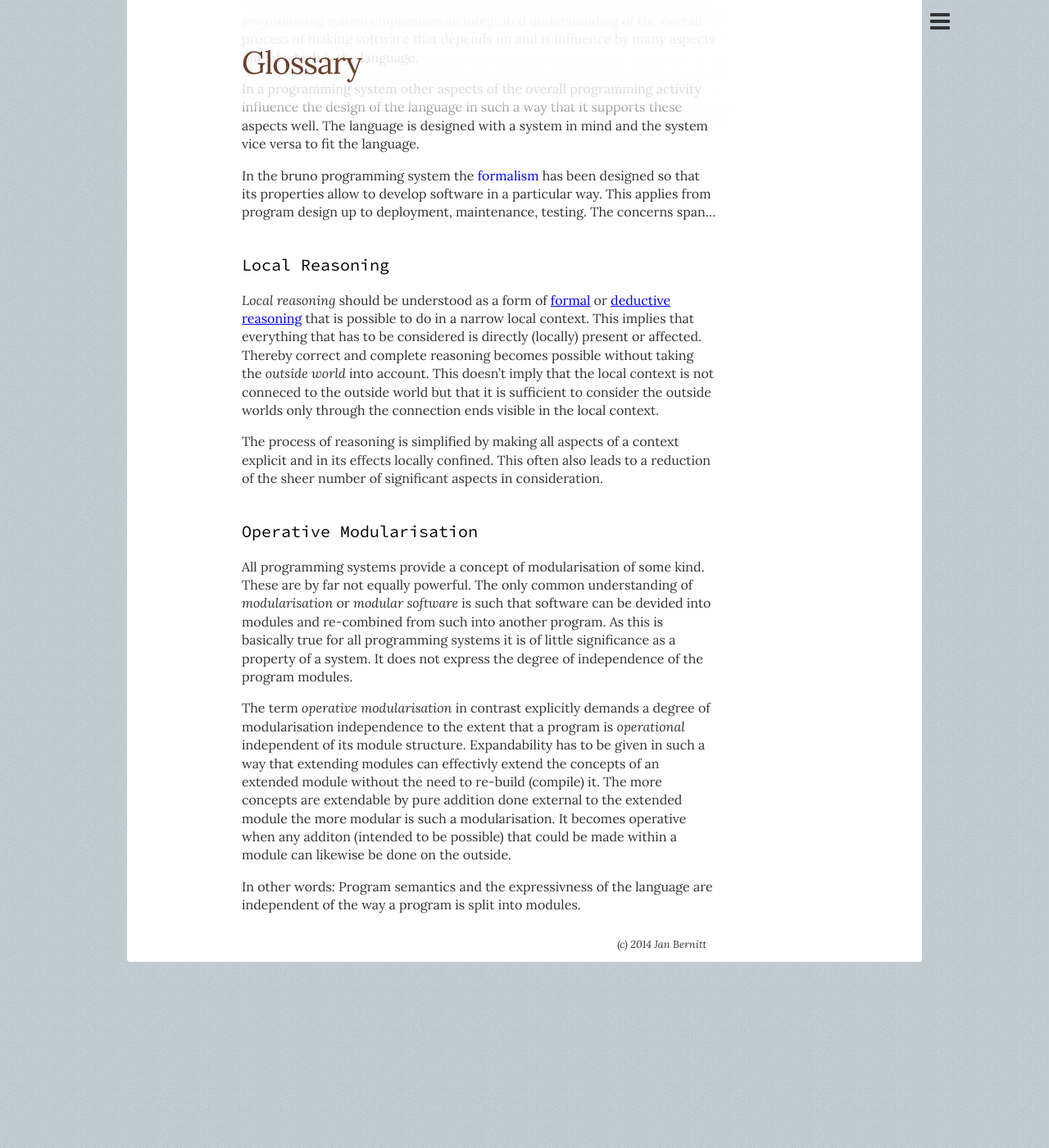
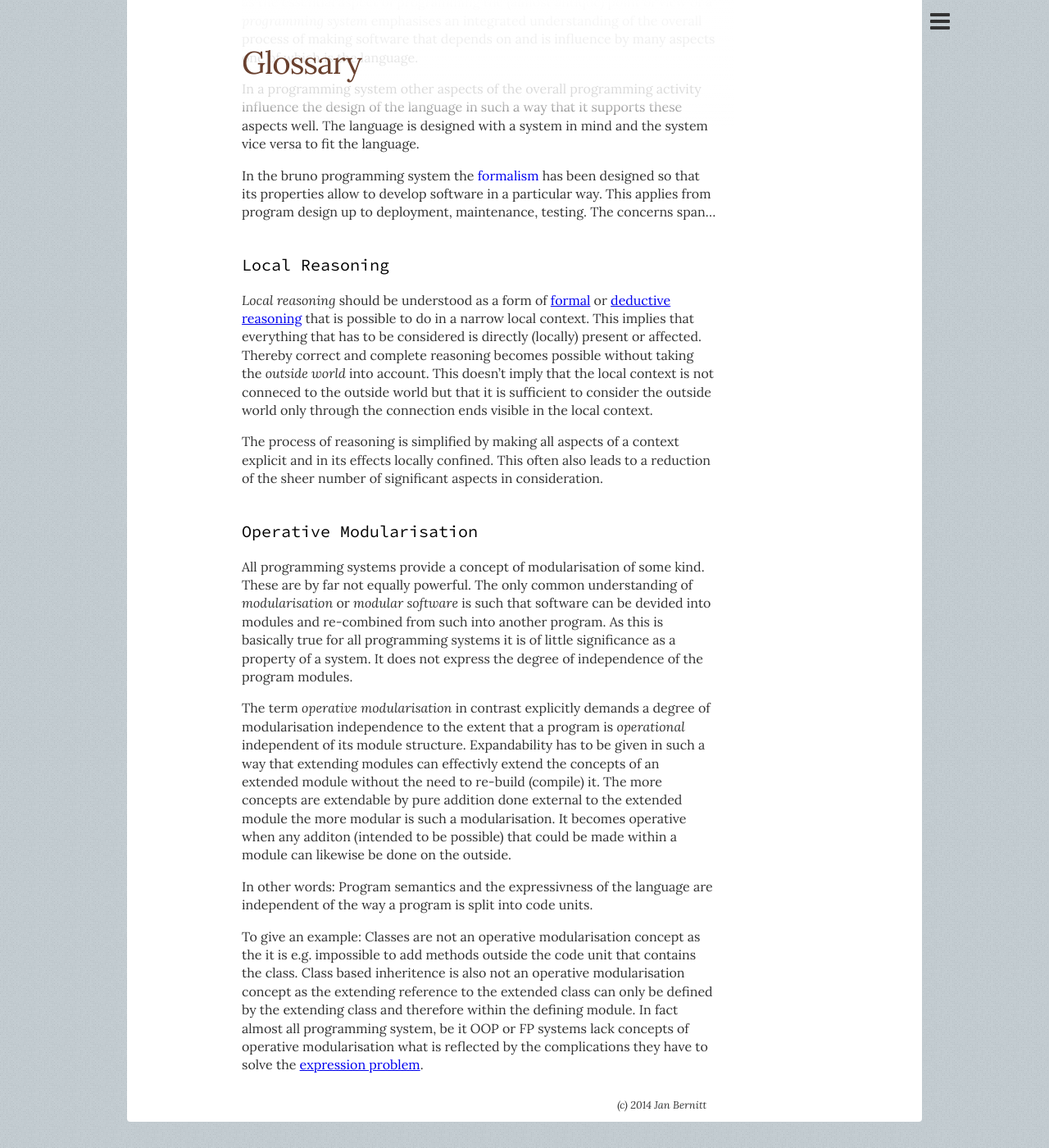
Before and after one commit to bruno-lang/bruno-lang.github.io, a Jekyll site: the page built from glossary/index.md, in a window 1280 px wide and 1400 px high, scrolled down 351 px. Shown: the whole window at 82% size. Built offline with Jekyll 4.4.1, drawn with Linux system fonts in a browser that asks for light colours; nearby versions of some CDN libraries; before the commit the page ends 1556 px from its top, so only the background shows below that.

Commit message:
Update index.md

```diff
--- a/glossary/index.md
+++ b/glossary/index.md
@@ -33,7 +33,7 @@ present or affected.
 Thereby correct and complete reasoning becomes possible without taking the
 _outside world_ into account. This doesn't imply that the local context is
 not conneced to the outside world but that it is sufficient to consider
-the outside worlds only through the connection ends visible in the local
+the outside world only through the connection ends visible in the local
 context.
 
 The process of reasoning is simplified by making all aspects of a context
@@ -61,4 +61,13 @@ It becomes operative when any additon (intended to be possible) that
 could be made within a module can likewise be done on the outside.
 
 In other words: Program semantics and the expressivness of the
-language are independent of the way a program is split into modules.
+language are independent of the way a program is split into code units.
+
+To give an example: Classes are not an operative modularisation concept
+as the it is e.g. impossible to add methods outside the code unit that
+contains the class. Class based inheritence is also not an operative
+modularisation concept as the extending reference to the extended class
+can only be defined by the extending class and therefore within the
+defining module. In fact almost all programming system, be it OOP or FP
+systems lack concepts of operative modularisation what is reflected by
+the complications they have to solve the [expression problem](http://en.wikipedia.org/wiki/Expression_problem).
```
